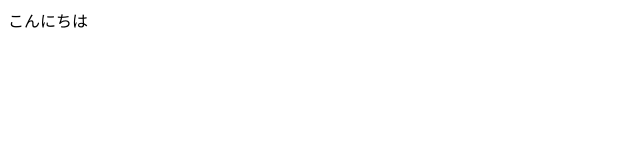
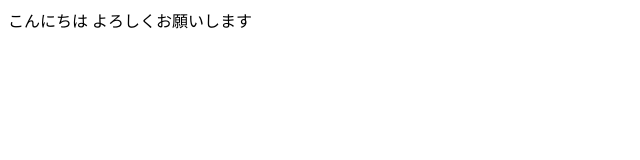
Before and after one commit to kurochan2021/github_connect, a plain HTML site: page index.html in a window 1280 px wide. Shown: the whole page, without its empty margins (0-640 px from the left). Drawn offline with Linux system fonts and the light colour scheme.

Commit message:
add contents

```diff
--- a/index.html
+++ b/index.html
@@ -8,6 +8,7 @@
   </head>
   <body>
     こんにちは
+    よろしくお願いします
     <script src="script.js"></script>
   </body>
 </html>
```
